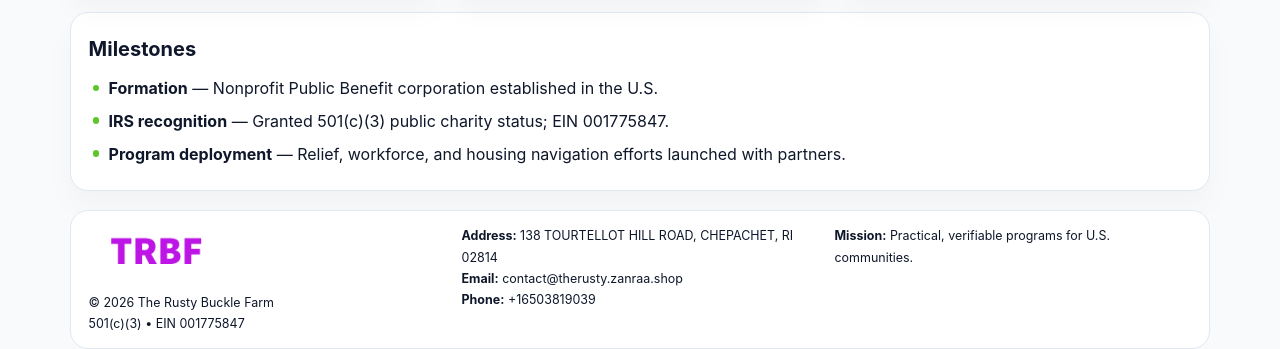
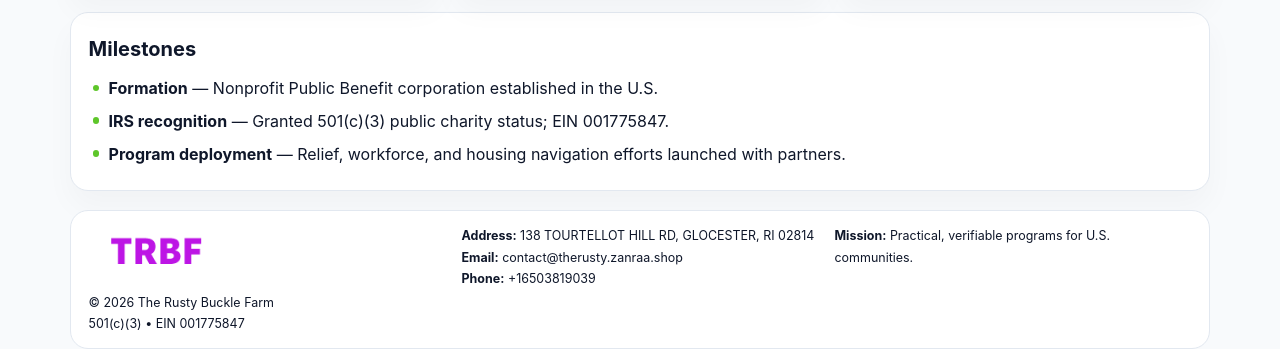
Before and after one commit to thuanbg111/the-rusty-buckle-farm-5847, a plain HTML site: page index.html in a window 1280 px wide. Shown: the part 983-1332 px from the top of the page. Drawn offline with Linux system fonts and the light colour scheme.

Commit message:
Safe replace address only

```diff
--- a/index.html
+++ b/index.html
@@ -93,7 +93,7 @@
       <div class="small">501(c)(3) • EIN 001775847</div>
     </div>
     <div>
-      <div class="small"><strong>Address:</strong> 138 TOURTELLOT HILL ROAD, CHEPACHET, RI 02814</div>
+      <div class="small"><strong>Address:</strong> 138 TOURTELLOT HILL RD, GLOCESTER, RI 02814</div>
       <div class="small"><strong>Email:</strong> <a href="mailto:contact@therusty.zanraa.shop">contact@therusty.zanraa.shop</a></div>
       <div class="small"><strong>Phone:</strong> <a href="tel:+16503819039">+16503819039</a></div>
     </div>
```
